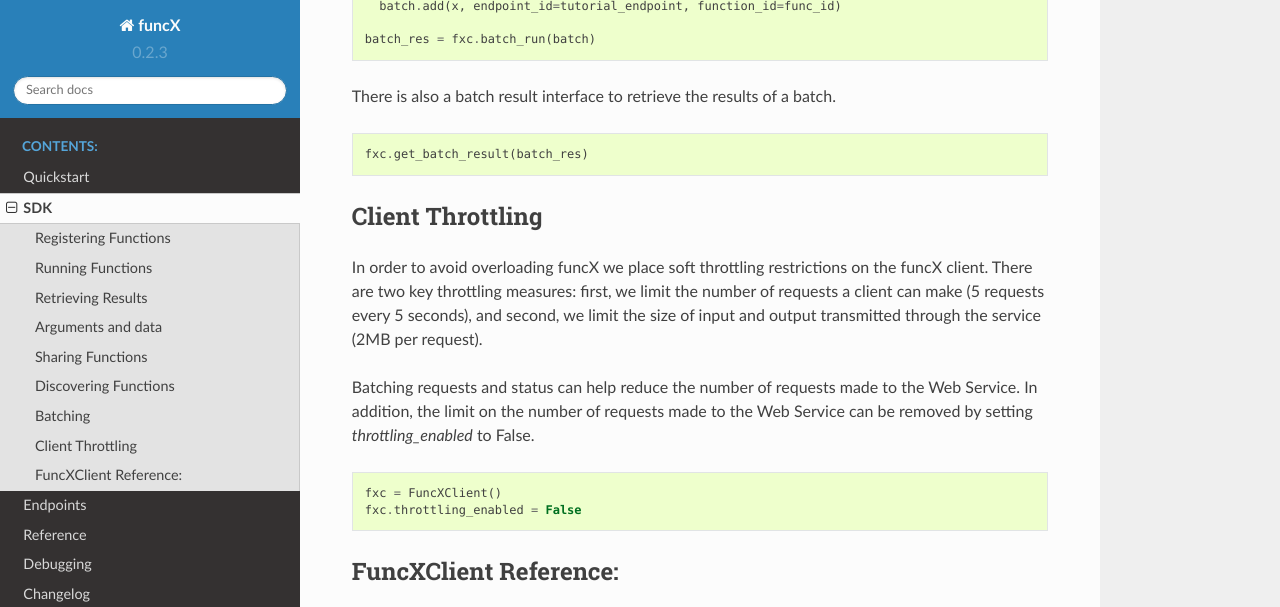
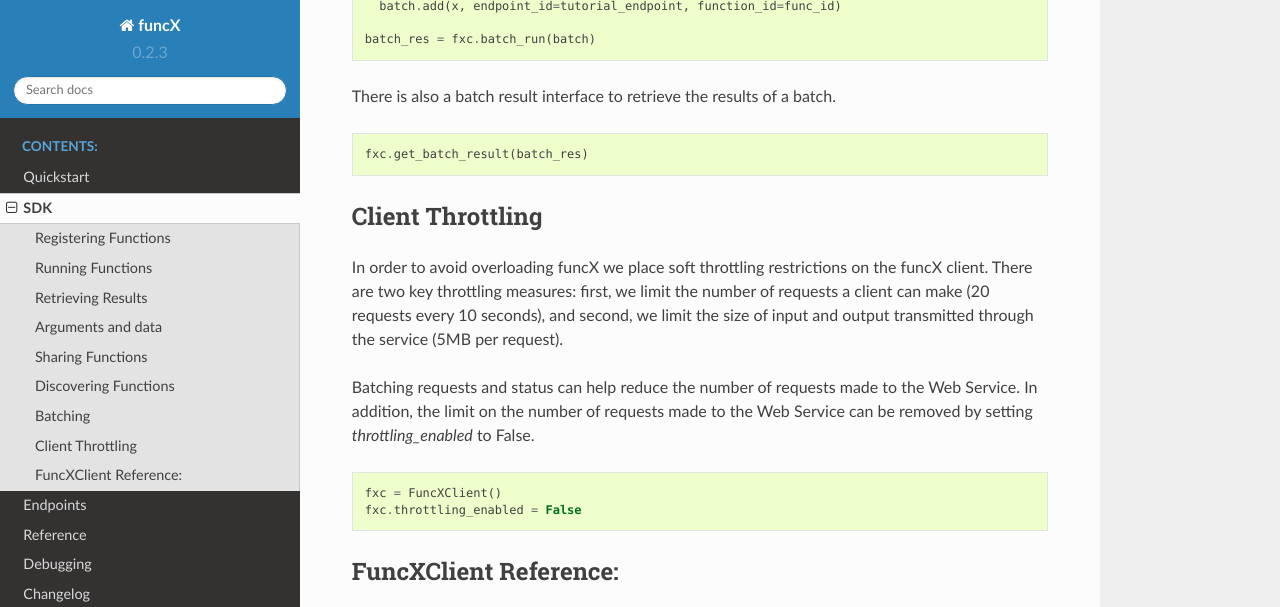
Before and after one commit to globus/globus-compute, a Sphinx documentation site: the page built from docs/sdk.rst, in a window 1280 px wide and 900 px high, scrolled down 3548 px, cut to the strip 0-607 px from the top of the window. Built offline with Sphinx 7.4.7 and the Read the Docs theme 2.0.0, drawn with Linux system fonts in a browser that asks for light colours.

Commit message:
Updating throttle limits to 20T/10s and 5MB size

```diff
--- a/docs/sdk.rst
+++ b/docs/sdk.rst
@@ -172,8 +172,8 @@ Client Throttling
 -----------------
 
 In order to avoid overloading funcX we place soft throttling restrictions on the funcX client.
-There are two key throttling measures: first, we limit the number of requests a client can make (5 requests every 5 seconds),
-and second, we limit the size of input and output transmitted through the service (2MB per request).
+There are two key throttling measures: first, we limit the number of requests a client can make (20 requests every 10 seconds),
+and second, we limit the size of input and output transmitted through the service (5MB per request).
 
 Batching requests and status can help reduce the number of requests made to the Web Service. In addition, the limit on
 the number of requests made to the Web Service can be removed by setting `throttling_enabled` to False.
```
